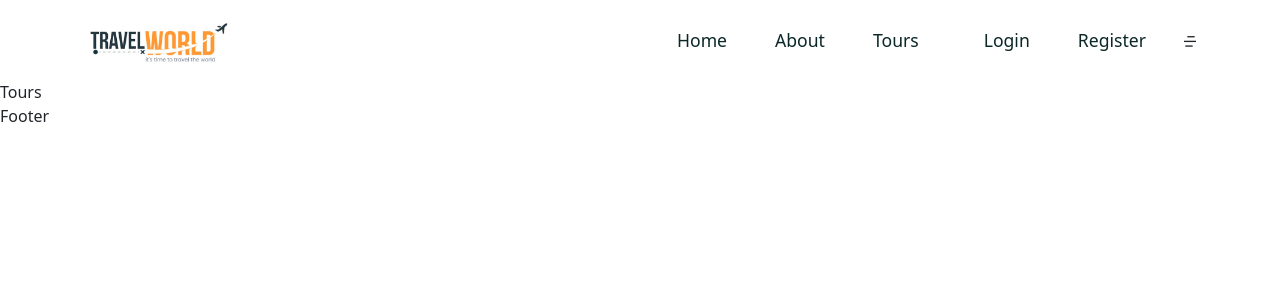
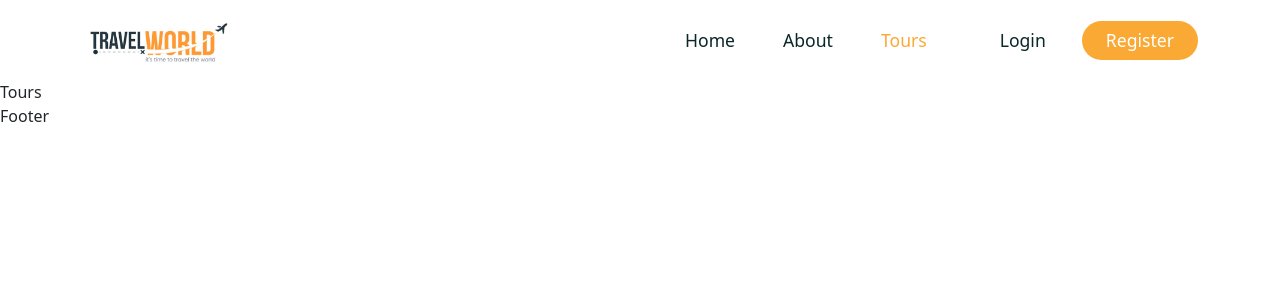
Before and after one commit to Ashiqur97/Tour-Management-react-node-mongodb, a React (Create React App) app in the folder frontend/: page /tours in a window 1280 px wide. Shown: the top 300 px of the page. Built offline with nearby package versions, Linux system fonts and the light colour scheme; a web font is replaced by a local one.

Commit message:
Mern Stack Project

```diff
--- a/frontend/src/components/Header/Header.jsx
+++ b/frontend/src/components/Header/Header.jsx
@@ -11,7 +11,7 @@ const nav__links=[
     display:'Home'
   },
   {
-    path:'#',
+    path:'/about',
     display:'About'
   },
   {
@@ -34,7 +34,10 @@ const Header = () => {
                   <ul className='menu d-flex align-items-center gap-5'>
                     {nav__links.map((item,index) => (
                       <li className='nav__item' key={index}>
-                        <NavLink to={item.path}>{item.display}</NavLink>
+                        <NavLink to={item.path}
+                        className={navClass => navClass.isActive ? "active__link" : " "}>
+                          {item.display}
+                          </NavLink>
                       </li>
                     ))}
                   </ul>
@@ -44,7 +47,7 @@ const Header = () => {
                     <Button className='btn secondary__btn'>
                       <Link to='/login'>Login</Link>
                     </Button>
-                    <Button className='btn secondary__btn'>
+                    <Button className='btn primary__btn'>
                       <Link to='/register'>Register</Link>
                     </Button>
 
--- a/frontend/src/components/Header/header.css
+++ b/frontend/src/components/Header/header.css
@@ -18,3 +18,28 @@
     font-weight: 500;
     font-size: 1.1rem;
 }
+.nav__item a:hover{
+    color: inherit;
+}
+
+.nav__item a.active__link{
+    color: var(--secondary-color);
+}
+
+.mobile__menu {
+    font-size: 1.3rem;
+    color: var(--heading-color);
+    display: none;
+}
+
+.sticky__header {
+    width: 100%;
+    height: 80px;
+    line-height: 80px;
+    background-color: #fff;
+    position: sticky;
+    top: 0;
+    left: 0;
+    box-shadow: 3px 3px 8px -3px #ddd;
+    z-index: 999;
+}
```
